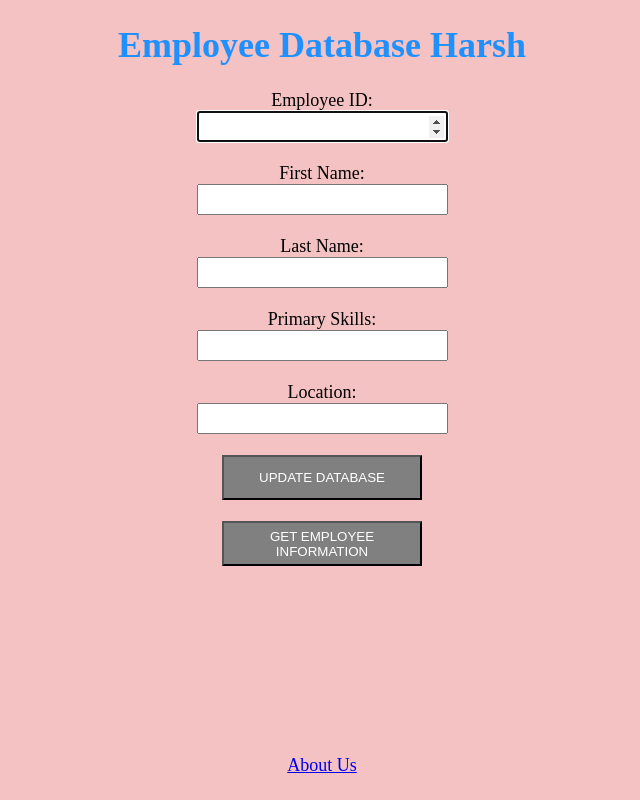
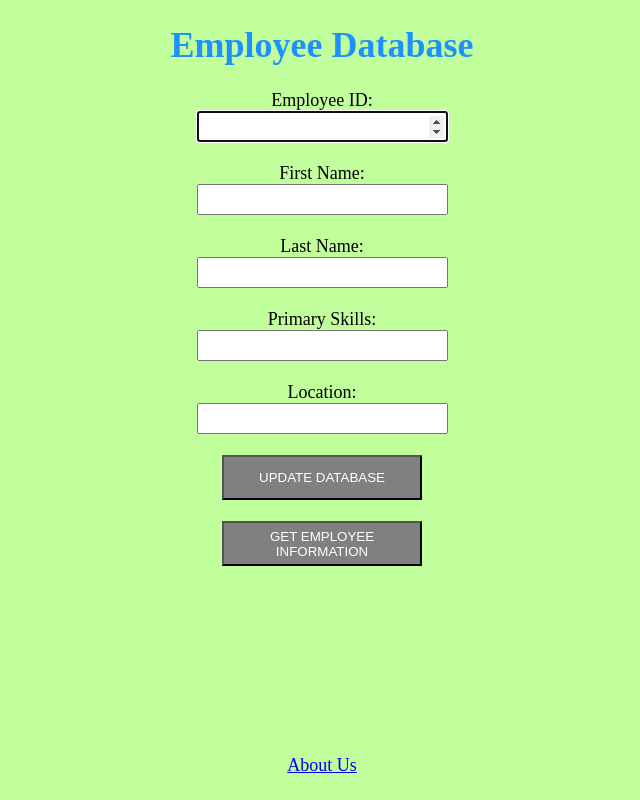
Before and after one commit to HarshS72/CLO835-Assignment2-Deploying-containerized-application-on-K8-cluster, a Flask app: page / in a window 1280 px wide. Shown: the whole page, without its empty margins (318-958 px from the left). Run offline with Flask 2, Linux system fonts and the light colour scheme.

Commit message:
Final push

```diff
--- a/K8/Application/delpoyment.yaml
+++ b/K8/Application/delpoyment.yaml
@@ -6,10 +6,10 @@ metadata:
     app: employees
     component: frontend
 spec:
+  replicas: 3
   selector:
     matchLabels:
       app: employees
-  replicas: 3
   template:
     metadata:
       labels:
--- a/app.py
+++ b/app.py
@@ -11,7 +11,7 @@ DBHOST = os.environ.get("DBHOST") or "localhost"
 DBUSER = os.environ.get("DBUSER") or "root"
 DBPWD = os.environ.get("DBPWD") or "passwors"
 DATABASE = os.environ.get("DATABASE") or "employees"
-COLOR_FROM_ENV = os.environ.get('APP_COLOR') or "pink"
+COLOR_FROM_ENV = os.environ.get('APP_COLOR') or "lime"
 DBPORT = int(os.environ.get("DBPORT"))
 
 # Create a connection to the MySQL database
--- a/templates/about.html
+++ b/templates/about.html
@@ -1,5 +1,5 @@
 <!doctype html>
-<title>Hello from the other side</title>
+<title>Hello</title>
 <body style="background: {{ color }};"></body>
 <div style="color: #e4e4e4;
     text-align:  center;
--- a/templates/addemp.html
+++ b/templates/addemp.html
@@ -6,7 +6,7 @@
 <center>
 	<font color="black" size="4" style="font-family: avenir">
 
-		<h1 style="color: DodgerBlue">Employee Database Harsh</h1>
+		<h1 style="color: DodgerBlue">Employee Database</h1>
 		<body style="background: {{ color }};" >
 
 			<form action="/addemp" autocomplete="on" method = "POST" enctype="multipart/form-data">
```
